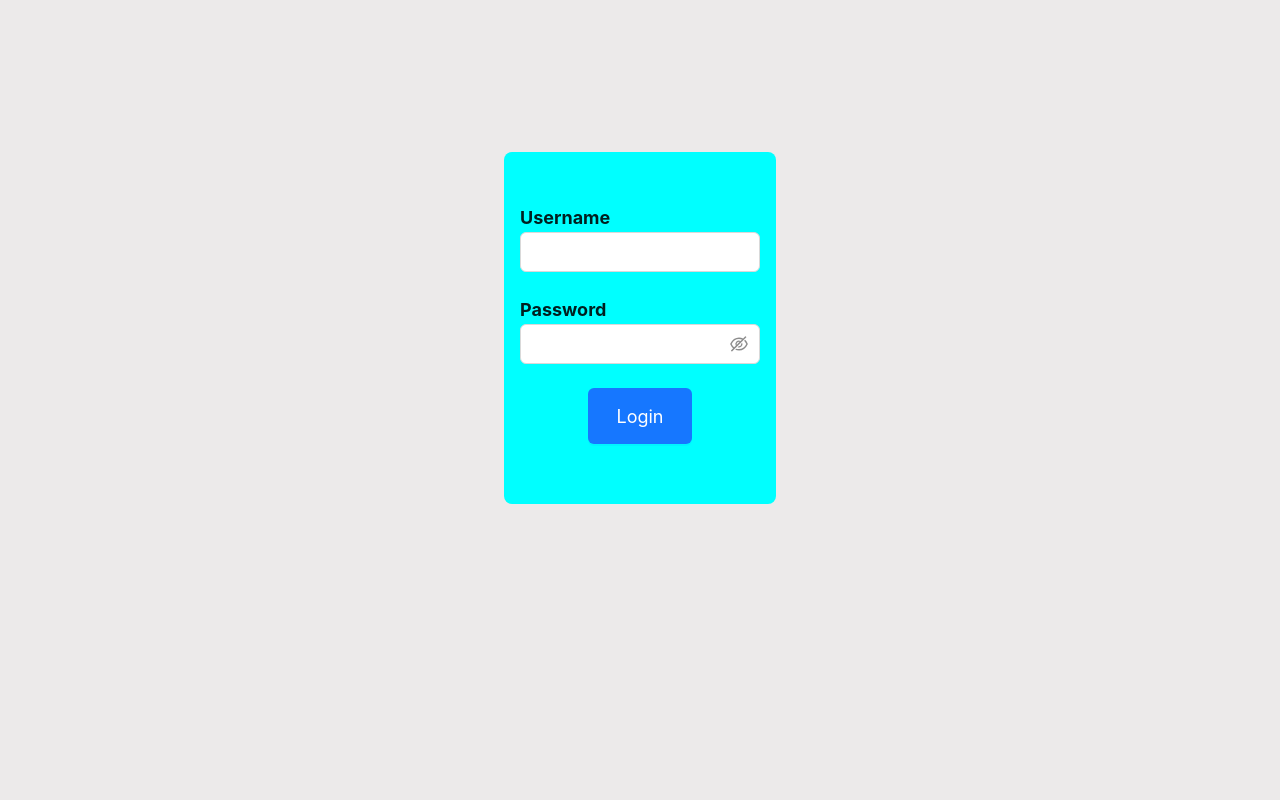
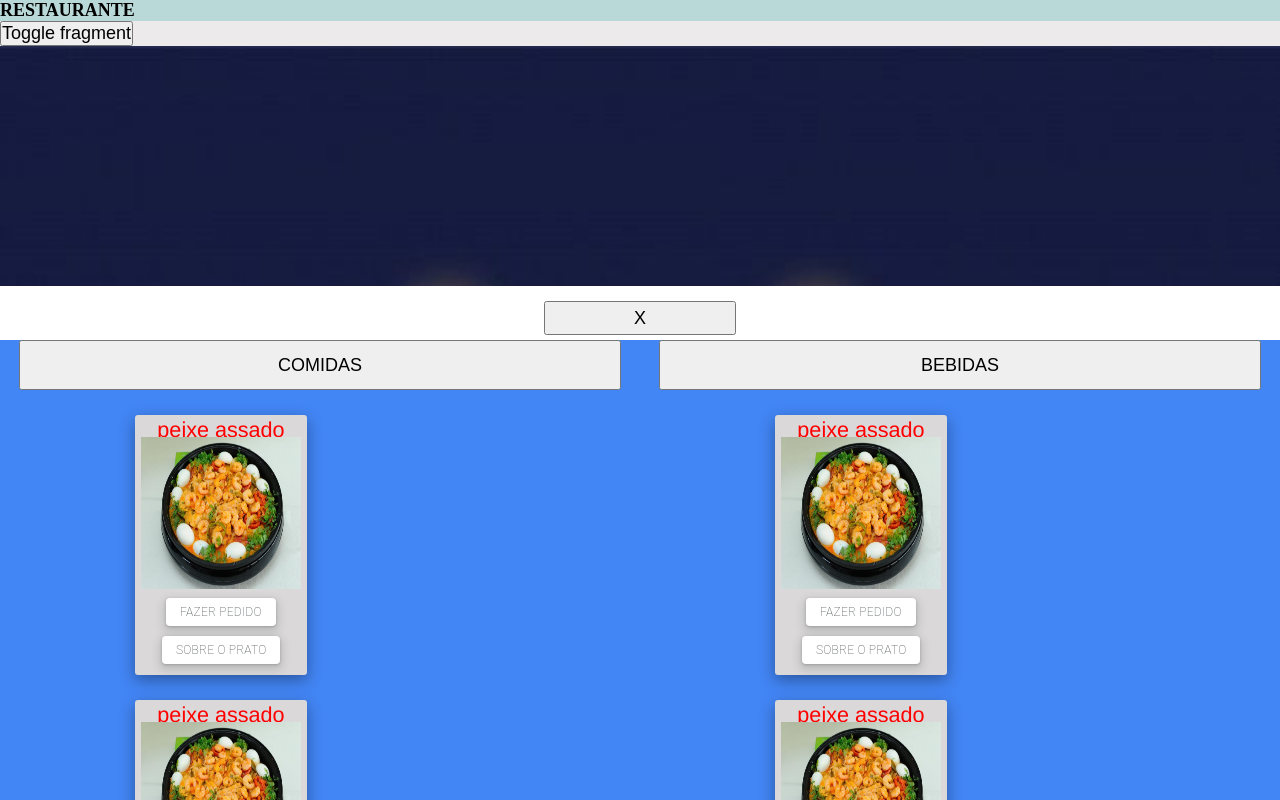
Before and after one commit to Evanjr73/CABANA, a React (Vite) app: page / in a window 1280 px wide. Shown: the top 800 px of the page. Built offline with nearby package versions, Linux system fonts and the light colour scheme.

Commit message:
melhorando a home

```diff
--- a/src/App.jsx
+++ b/src/App.jsx
@@ -13,8 +13,8 @@ function App() {
 
         <Router>
             <Routes>
-              <Route path="/" element= {<Login/>} />
-              <Route path="/home" element= {<Home/>} />
+              <Route path="/login" element= {<Login/>} />
+              <Route path="/" element= {<Home/>} />
               <Route path="/adm" element= {<Adm/>} />
 
             </Routes>
--- /dev/null
+++ b/src/pages/home/cardapio.jsx
@@ -0,0 +1,63 @@
+import { useState } from "react";
+import Comidas from "../../frag/comidas";
+import Bebidas from "../../frag/bebidas";
+
+function Cardapio() {
+    const [bebidas, setBebidas] = useState("grid");
+
+    const [comidas, setComidas] = useState("grid");
+    const handleClickComidas = () => {
+        setBebidas("none"), setComidas("grid")
+        // setComidas(!comidas);
+        // setComidass("grid")
+        // setBebidas("none")
+        console.log("click comidas ")
+
+
+  }
+  const handleClickBebidas = () => {
+        setComidas("none"), setBebidas("grid")
+        // setBebidas(!bebidas);
+        // setBebidass("grid")
+        // setComidass("none")
+
+        console.log("clique bebidas")
+
+  }
+
+    return (
+        <>
+            <div id="bttn-op" className="tabs" style={{ display: "flex" }} >
+                <button className="butto" onClick={handleClickComidas}  >COMIDAS</button>
+                <button className="butto" onClick={handleClickBebidas} >BEBIDAS</button>
+            </div>
+
+            <div id="opçoes">
+
+
+
+                <div style={{ display: comidas }} className="grid-menu" >
+                    <Comidas />
+                    <Comidas />
+                    <Comidas />
+                    <Comidas />
+                </div>
+
+                <div style={{ display: bebidas }} className="grid-menu">
+                    <Bebidas />
+                    <Bebidas />
+                    <Bebidas />
+                    <Bebidas />
+                </div>
+
+
+
+
+
+
+            </div>
+
+        </>
+    )
+}
+export default Cardapio
--- a/src/pages/home/home.css
+++ b/src/pages/home/home.css
@@ -39,6 +39,7 @@ main{
 ul{
     transition: 1s;
     padding: 0px;
+    margin-top: 25px;
     margin-right: 20px;
     display: grid;
     justify-items: center;
@@ -82,6 +83,21 @@ li{
 }
 
 
+#cantainer{
+
+  height: 175vh;
+  width: 100vw;
+  background-color: red;
+}
+#cardapio1{
+  background-color: #4285f4;
+  height: 150vh;
+  width: 100vw;
+}
+.clai{
+  height: 40vh;
+  width: 20vw;
+}
 /* CSS */
 .button-17 {
   align-items: center;
--- a/src/pages/home/home.jsx
+++ b/src/pages/home/home.jsx
@@ -10,6 +10,9 @@ import { useState } from "react";
 import imagem from "./foto.png";
 import comida from "./comidas.png"
 import "./cardapio.css"
+import { Footer } from "antd/es/layout/layout";
+import { Menu } from "antd";
+import Cardapio from "./cardapio";
 
 
 
@@ -17,51 +20,39 @@ import "./cardapio.css"
 
 function Home() {
 
-      const [bebidas, setBebidas] = useState("grid");
 
-      const [comidas, setComidas] = useState("grid");
 
-      const [menu, setMenu] = useState("none");
+
       const [buton, setButon] = useState("flex");
       const [buto, setButo] = useState("none");
+      const [men , setMen] = useState(true);
+      const [cardapio1, setCardapio1] = useState("180vh")
+
+      const handleClickcardapio1 = () => {
 
 
+      }
 
 
       const handleClickMenu = () => {
             setButon("none")
-            setMenu("flex")
+            setMen(!men);
             setButo("flex")
+            setCardapio1("0vh")
 
       }
       const handleClickMen = () => {
             setButon("flex")
-            setMenu("none")
+            setMen(!men);
             setButo("none")
+            setCardapio1("180vh")
 
       }
 
-      const handleClickComidas = () => {
-            setBebidas("none"), setComidas("grid")
-            // setComidas(!comidas);
-            // setComidass("grid")
-            // setBebidas("none")
-            console.log("ola ")
 
-
-      }
-      const handleClickBebidas = () => {
-            setComidas("none"), setBebidas("grid")
-            // setBebidas(!bebidas);
-            // setBebidass("grid")
-            // setComidass("none")
-
-            console.log("ola mundo")
-
-      }
       const [showFragment, setShowFragment] = useState(true);
       const handleClick = () => {
-        setShowFragment(!showFragment);
+            setShowFragment(!showFragment);
       };
 
 
@@ -73,9 +64,9 @@ function Home() {
 
                   <div className="App">
 
-                              {showFragment && <Nav></Nav>}
-                              <button onClick={handleClick}>Toggle fragment</button>
-                        </div>
+                        {showFragment && <Nav></Nav>}
+                        <button onClick={handleClick}>Toggle fragment</button>
+                  </div>
                   <div id="containerHome">
                         <div>
 
@@ -89,38 +80,18 @@ function Home() {
 
                   <main>
 
-                        <button className="butt" onClick={handleClickMen} style={{ display: buto }}>X</button>
-                        <button className="butt" onClick={handleClickMenu} style={{ display: buton }}>CARDAPIO</button>
+                        <button className="butt" onClick={handleClickMen} style={{ display: buto }}>CARDAPIO</button>
+                        <button className="butt" onClick={handleClickMenu} style={{ display: buton }}>X</button>
                   </main>
 
-                  <div id="bttn-op" className="tabs" style={{ display: menu }} >
-                        <button className="butto" onClick={handleClickComidas}  >COMIDAS</button>
-                        <button className="butto" onClick={handleClickBebidas} >BEBIDAS</button>
+                  <div id="cardapio1" style={{height: cardapio1}}>
+                        {
+                              men && <Cardapio></Cardapio>
+                        }
                   </div>
-
-                  <div id="opçoes" style={{ display: menu }}>
-
-
-                        <div style={{display:comidas}} className="grid-menu" >
-                              <Comidas/>
-                              <Comidas/>
-                              <Comidas/>
-                              <Comidas/>
-                        </div>
-
-                        <div style={{display:bebidas}} className="grid-menu">
-                           <Bebidas/>
-                           <Bebidas/>
-                           <Bebidas/>
-                           <Bebidas/>
-                        </div>
 
 
 
-
-
-
-                  </div>
 
 
 
```
